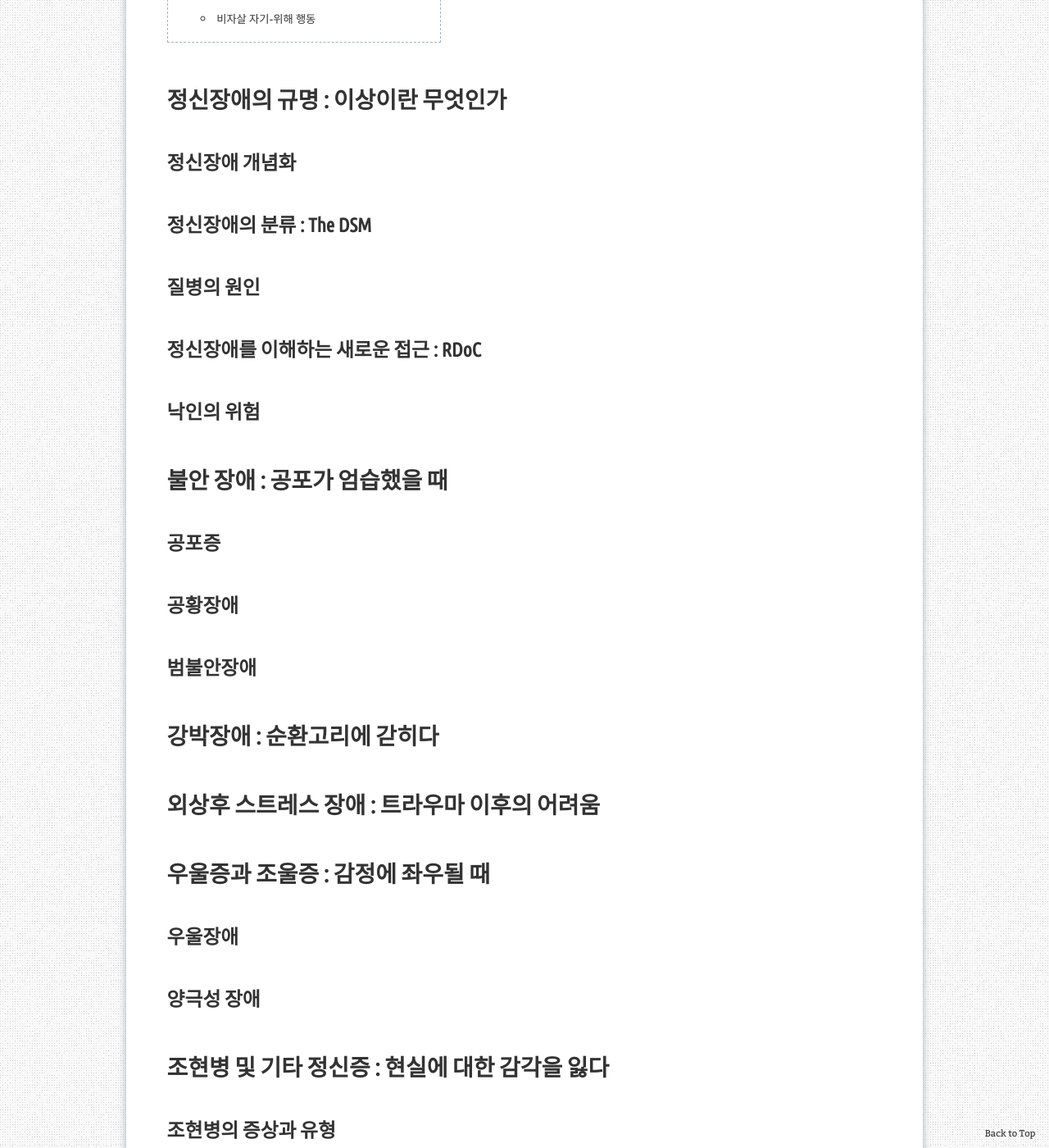
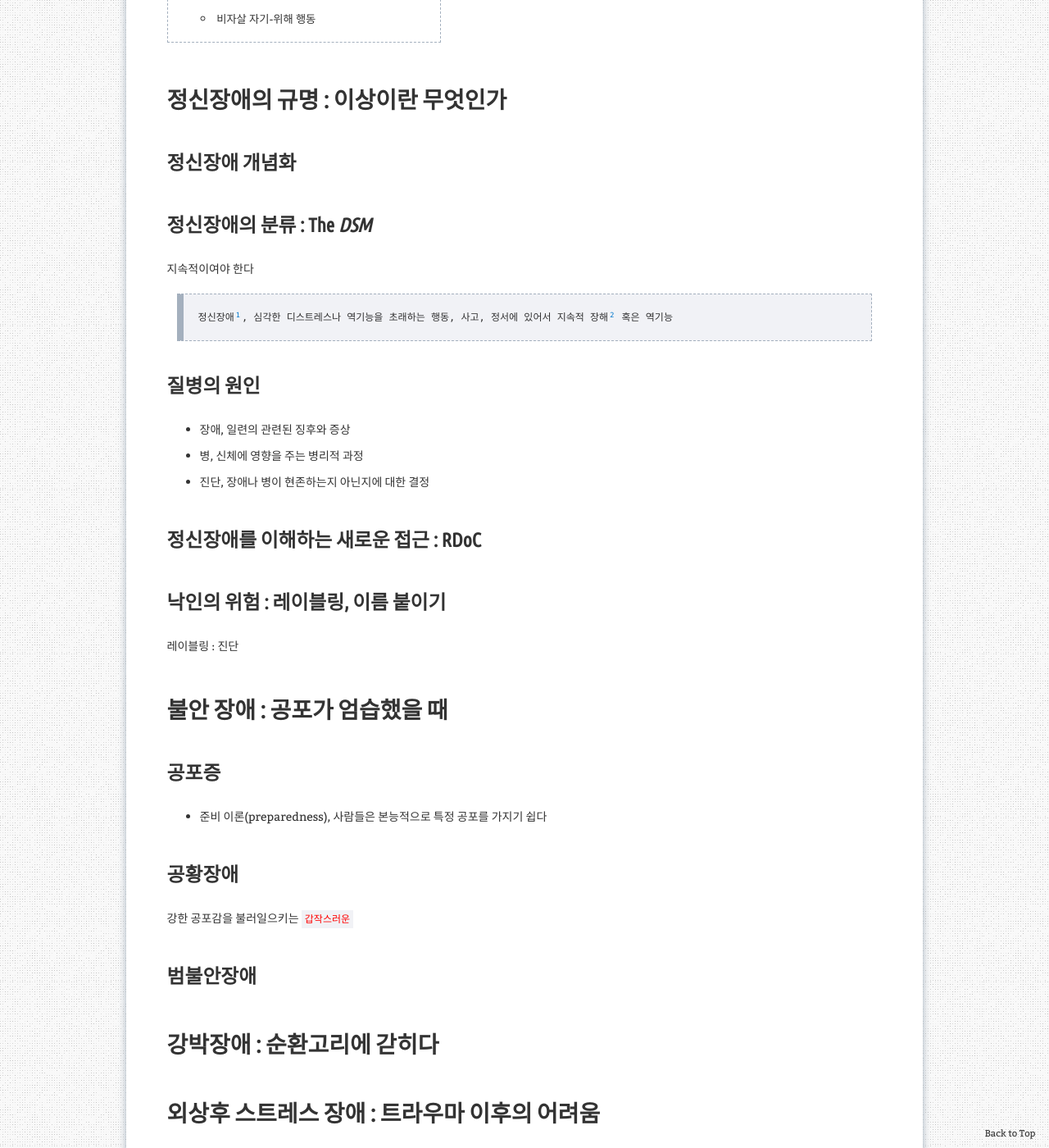
Before and after one commit to aristohyun/aristohyun.github.io, a Jekyll site: the page built from _posts/2021-11-23-psychology_14.md, in a window 1280 px wide and 1400 px high, scrolled down 1203 px. Shown: the whole window at 82% size. Built offline with Jekyll 4.4.1, drawn with Linux system fonts in a browser that asks for light colours; comment, search, counter and statistics services are not loaded; some of the changed text lies outside the part shown.

Commit message:
Update 2021-11-23-psychology_14.md

```diff
--- a/_posts/2021-11-23-psychology_14.md
+++ b/_posts/2021-11-23-psychology_14.md
@@ -16,19 +16,40 @@ redirect_from:
 
 ## 정신장애 개념화
 
-## 정신장애의 분류 : The DSM
+## 정신장애의 분류 : The _DSM_
+
+지속적이여야 한다
+
+> 정신장애[^disorder], 심각한 디스트레스나 역기능을 초래하는 행동, 사고, 정서에 있어서 지속적 장해[^disturbance] 혹은 역기능
+
+[^disorder]: disorder, 몸의 상태를 나타내는 의학적 개념
+[^disturbance]: disturbance,  몸의 상태를 나타내는 법적, 규범적 개념
+
 
 ## 질병의 원인
 
+- 장애, 일련의 관련된 징후와 증상
+- 병, 신체에 영향을 주는 병리적 과정
+- 진단, 장애나 병이 현존하는지 아닌지에 대한 결정
+
 ## 정신장애를 이해하는 새로운 접근 : RDoC
 
-## 낙인의 위험
+## 낙인의 위험 : 레이블링, 이름 붙이기
+
+레이블링 : 진단
 
 # 불안 장애 : 공포가 엄습했을 때
 
 ## 공포증
 
+
+- 준비 이론(preparedness), 사람들은 본능적으로 특정 공포를 가지기 쉽다
+
+
 ## 공황장애
+
+강한 공포감을 불러일으키는 `갑작스러운`
+
 
 ## 범불안장애
 
```
